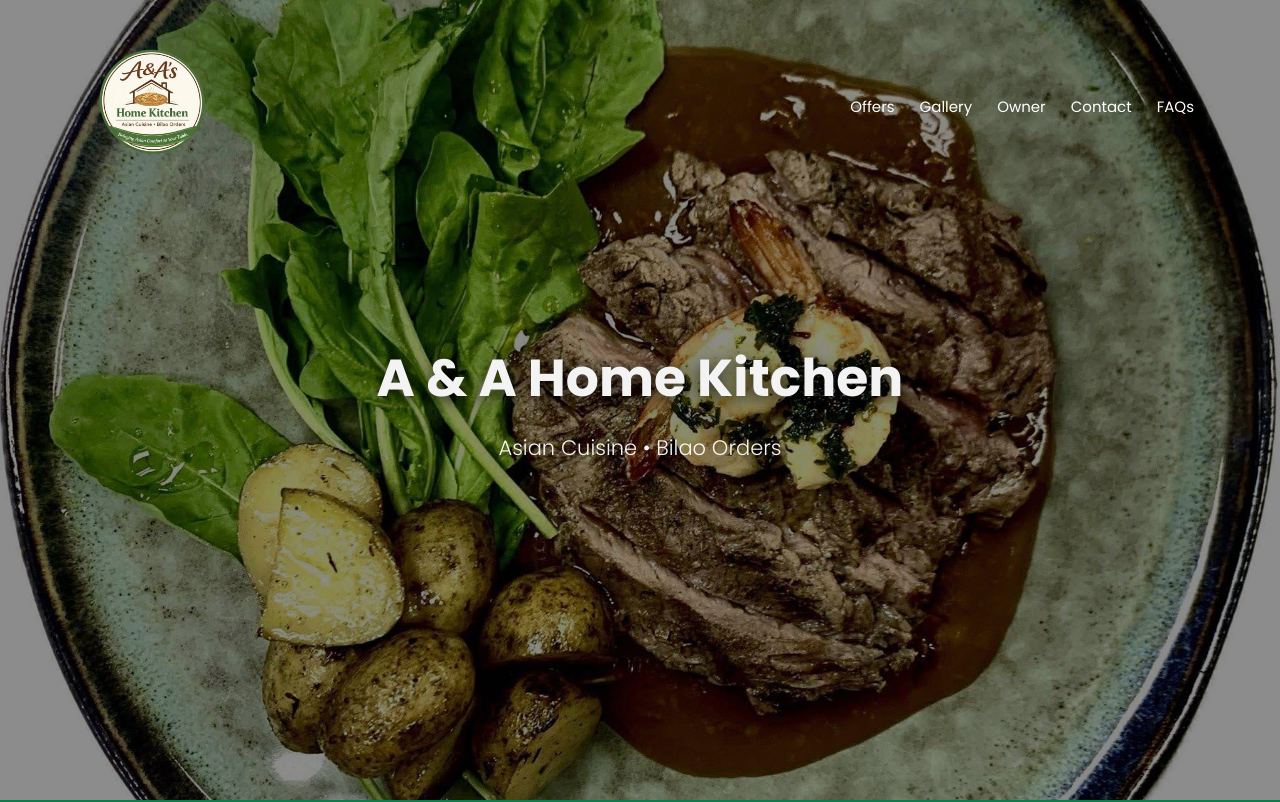
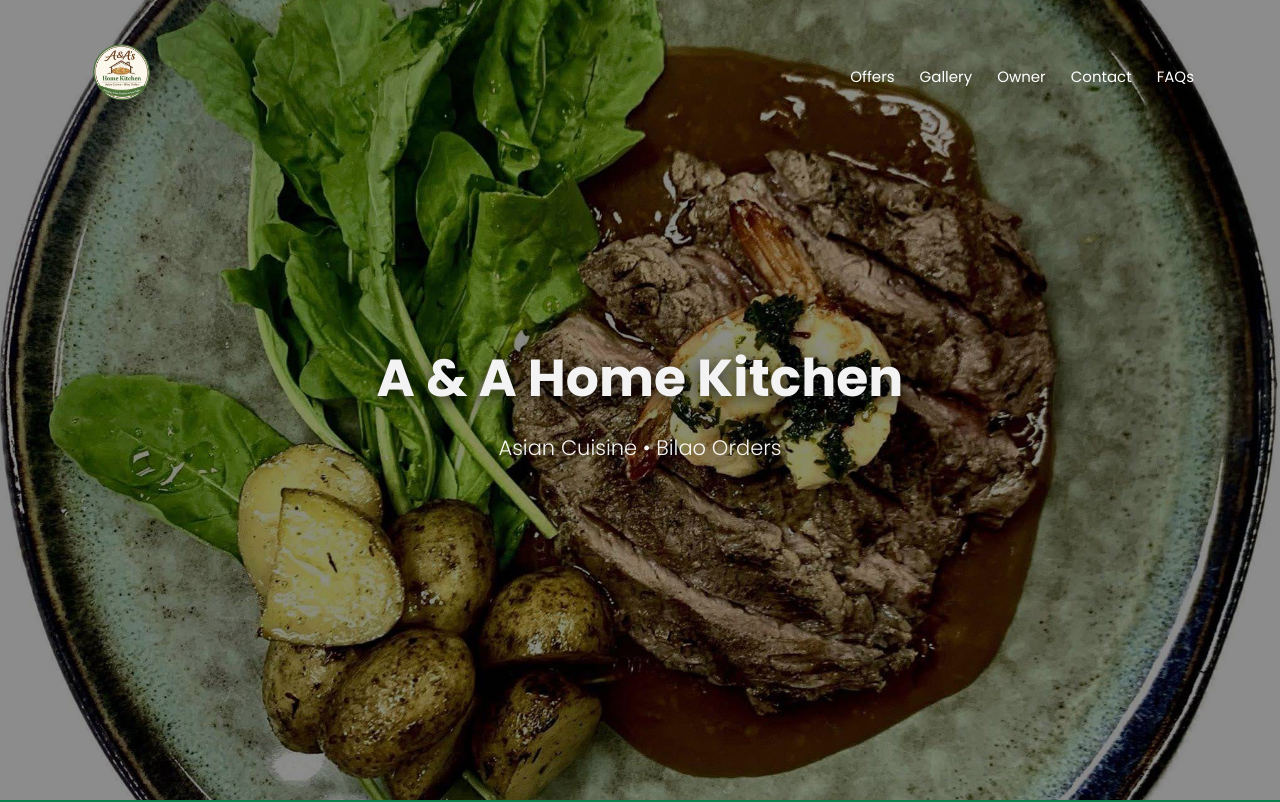
Before and after one commit to jayem1031/AA-html, a plain HTML site: page index.html in a window 1280 px wide. Shown: the top 802 px of the page. Drawn offline with nearby package versions, Linux system fonts and the light colour scheme.

Commit message:
Update index.html

```diff
--- a/index.html
+++ b/index.html
@@ -831,6 +831,18 @@ nav.active::before {
     opacity: 1;
     pointer-events: auto;
 }
+         header {
+        padding: 12px 20px;
+    }
+
+    .logo img {
+        height: 50px;
+    }
+
+    header.at-top .logo img {
+        height: 70px;
+    }
+        }
 
     </style>
 </head>
```
